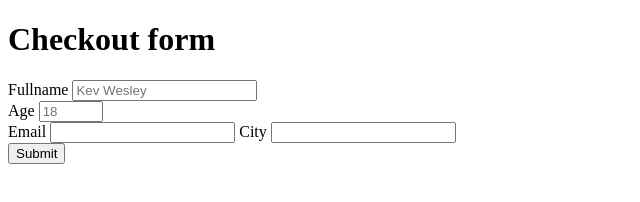
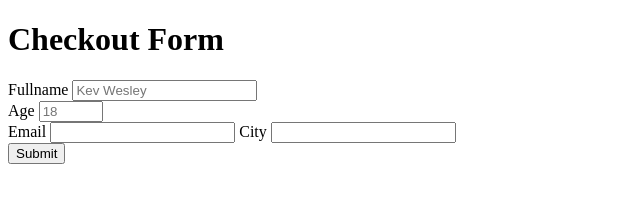
Before and after one commit to officialcolins/javascript-foundations, a plain HTML site: page index.html in a window 1280 px wide. Shown: the full height of the page, 0-640 px from the left. Drawn offline with Linux system fonts and the light colour scheme.

Commit message:
Changed upper case letter

```diff
--- a/index.html
+++ b/index.html
@@ -1,12 +1,14 @@
 <!DOCTYPE html>
 <html lang="en">
+
 <head>
     <meta charset="UTF-8">
     <meta name="viewport" content="width=device-width, initial-scale=1.0">
     <title>Document</title>
 </head>
+
 <body>
-    <h1>Checkout form</h1>
+    <h1>Checkout Form</h1>
     <form action="" id="checkout-form">
         <label for="">Fullname</label>
         <input type="text" name="fullname" id="fullname" placeholder="Kev Wesley">
@@ -15,12 +17,13 @@
         <input type="number" name="age" id="age" placeholder="18" min="1" max="100">
         <br>
         <label for="email">Email</label>
-        <input type="email"  name="email" id="email">
+        <input type="email" name="email" id="email">
         <label for="">City</label>
         <input type="text" name="city" id="city">
         <br>
         <button id="submit">Submit</button>
     </form>
-    <script src="index.js" ></script>
+    <script src="index.js"></script>
 </body>
+
 </html>
```
